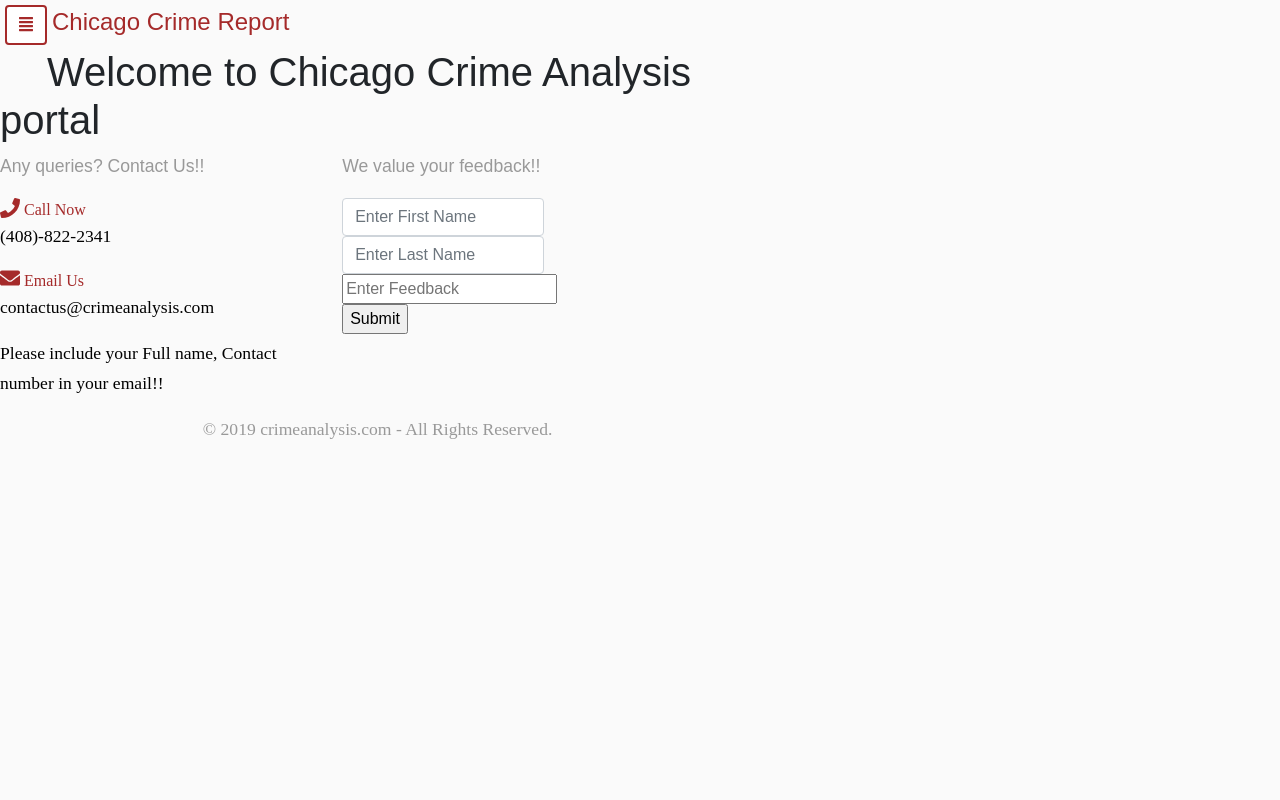
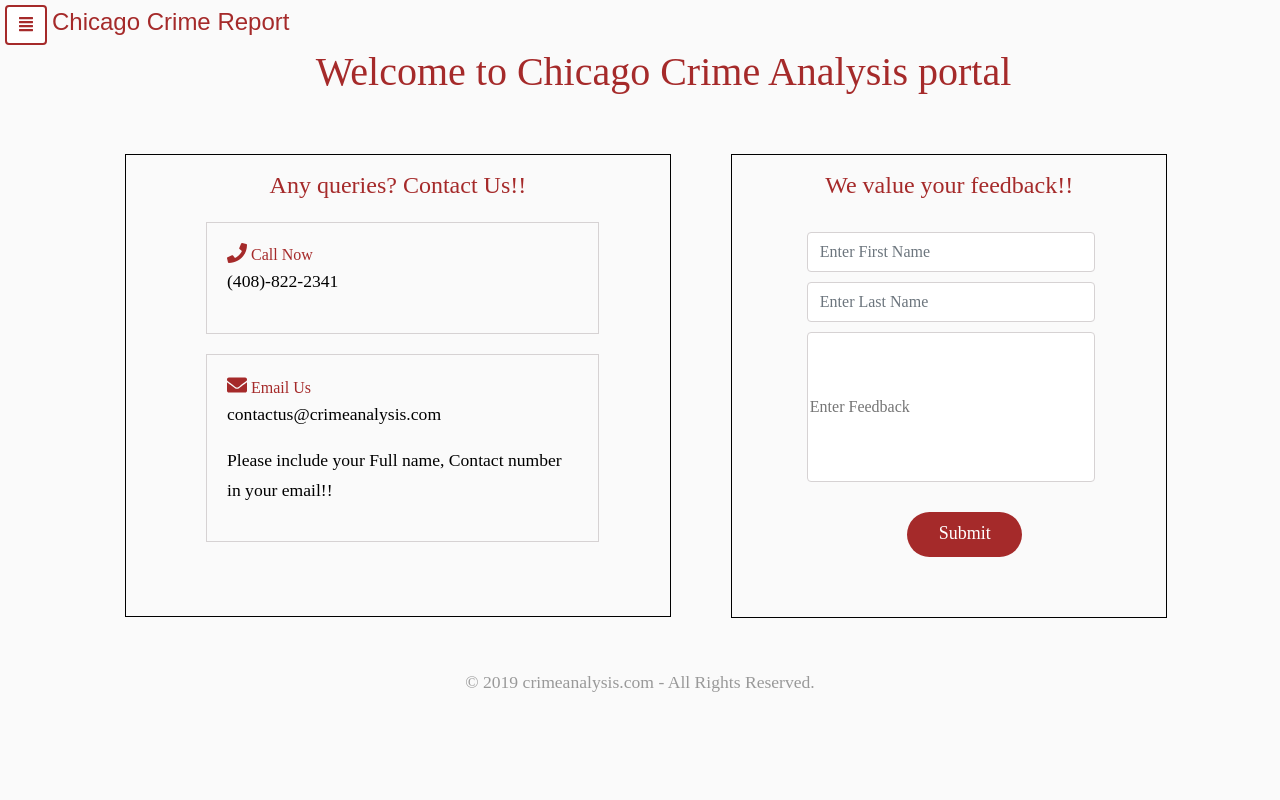
Before and after one commit to manogna-mujje/Chicago-Crime-Analyzer, a Node server app: page /contact in a window 1280 px wide. Run offline with Node 20, Linux system fonts and the light colour scheme; some libraries are stand-ins or nearby versions.

Commit message:
jyo changes

```diff
--- a/public/stylesheets/dashboard.css
+++ b/public/stylesheets/dashboard.css
@@ -118,3 +118,165 @@ ul ul a {
 .tile_stats_count {
 	border-right: 2px solid rgba(0, 0, 0, 0.8);
 }
+
+#content {
+    width: 100%;
+    height: 100%;
+}
+
+.contactus {
+    margin-left: 140px;
+    margin-right: 30px;
+    margin-top: 50px;
+    border: 1px solid black;
+    padding: 10px;
+    max-height: 463px;
+}
+
+.feedback {
+    margin: 50px;
+    margin-left: 30px;
+    /* margin-right: 140px; */
+    border: 1px solid black;
+    padding: 10px;
+}
+
+.callus {
+    border: 1px solid #d6d2d3;
+    margin: 10px;
+    margin-left: 70px;
+    width: 75%;
+    padding: 20px;
+}
+
+.emailus {
+    border: 1px solid #d6d2d3;
+    margin: 10px;
+    margin-left: 70px;
+    width: 75%;
+    padding: 20px;
+    margin-top: 20px;
+}
+
+.contactus-hdr {
+    text-align: center;
+    color: brown;
+    font-family: 'Times New Roman', Times, serif;
+    font-size: 24px;
+}
+
+.form-control {
+    margin-left: 50px;
+    padding-right: 40px;
+    display: block;
+    width: 75%;
+    color: #666;
+    background-color: #fff;
+    background-image: none;
+    border: 1px solid #d6d2d3;
+    box-shadow: none;
+    border-radius: 4px;
+    font-size: 16px;
+    height: 40px;
+    line-height: 50px;
+    margin-top: 10px;
+    font-family: 'Times New Roman', Times, serif;
+}
+
+.form-control1 {
+    margin-left: 50px;
+    padding-right: 50px;
+    display: block;
+    width: 75%;
+    color: #666;
+    background-color: #fff;
+    background-image: none;
+    border: 1px solid #d6d2d3;
+    box-shadow: none;
+    border-radius: 4px;
+    font-size: 16px;
+    height: 150px;
+    line-height: 150px;
+    margin-top: 10px;
+    font-family: 'Times New Roman', Times, serif;
+}
+
+.form-control2 {
+    margin-left: 50px;
+    padding-right: 50px;
+    display: block;
+    width: 75%;
+    color: #666;
+    background-color: #fff;
+    background-image: none;
+    border: 1px solid #d6d2d3;
+    box-shadow: none;
+    border-radius: 4px;
+    font-size: 16px;
+    height: 200px;
+    line-height: 200px;
+    margin-top: 10px;
+    font-family: 'Times New Roman', Times, serif;
+}
+
+
+.form-btn {
+    display: block;
+    background-color: brown;
+    border-color: brown;
+    width: 30%;
+    height: 45px;
+    color: white;
+    font-size: 18px;
+    padding: 9px 31px;
+    line-height: 1.33;
+    border-radius: 100px;
+    border: 1px solid transparent;
+    white-space: nowrap;
+    text-align: center;
+    margin-left: 150px;
+    margin-bottom: 50px;
+    margin-top: 30px;
+    font-family: 'Times New Roman', Times, serif;
+}
+
+.feedback-hdr {
+    text-align: center;
+    color: brown;
+    font-family: 'Times New Roman', Times, serif;
+    font-size: 24px;
+}
+
+.report-hdr {
+    text-align: center;
+    color: brown;
+    font-family: 'Times New Roman', Times, serif;
+    font-size: 40px;
+}
+
+.response-hdr {
+    color: brown;
+    font-family: 'Times New Roman', Times, serif;
+    text-align: center;
+    margin-top: 50px;
+}
+
+.form-btn2 {
+    display: block;
+    background-color: brown;
+    border-color: brown;
+    width: 10%;
+    height: 45px;
+    color: white;
+    font-size: 18px;
+    padding: 9px 31px;
+    line-height: 1.33;
+    border-radius: 100px;
+    border: 1px solid transparent;
+    white-space: nowrap;
+    text-align: center;
+    margin-left: 600px;
+    margin-bottom: 50px;
+    margin-top: 30px;
+    font-family: 'Times New Roman', Times, serif;
+}
```
